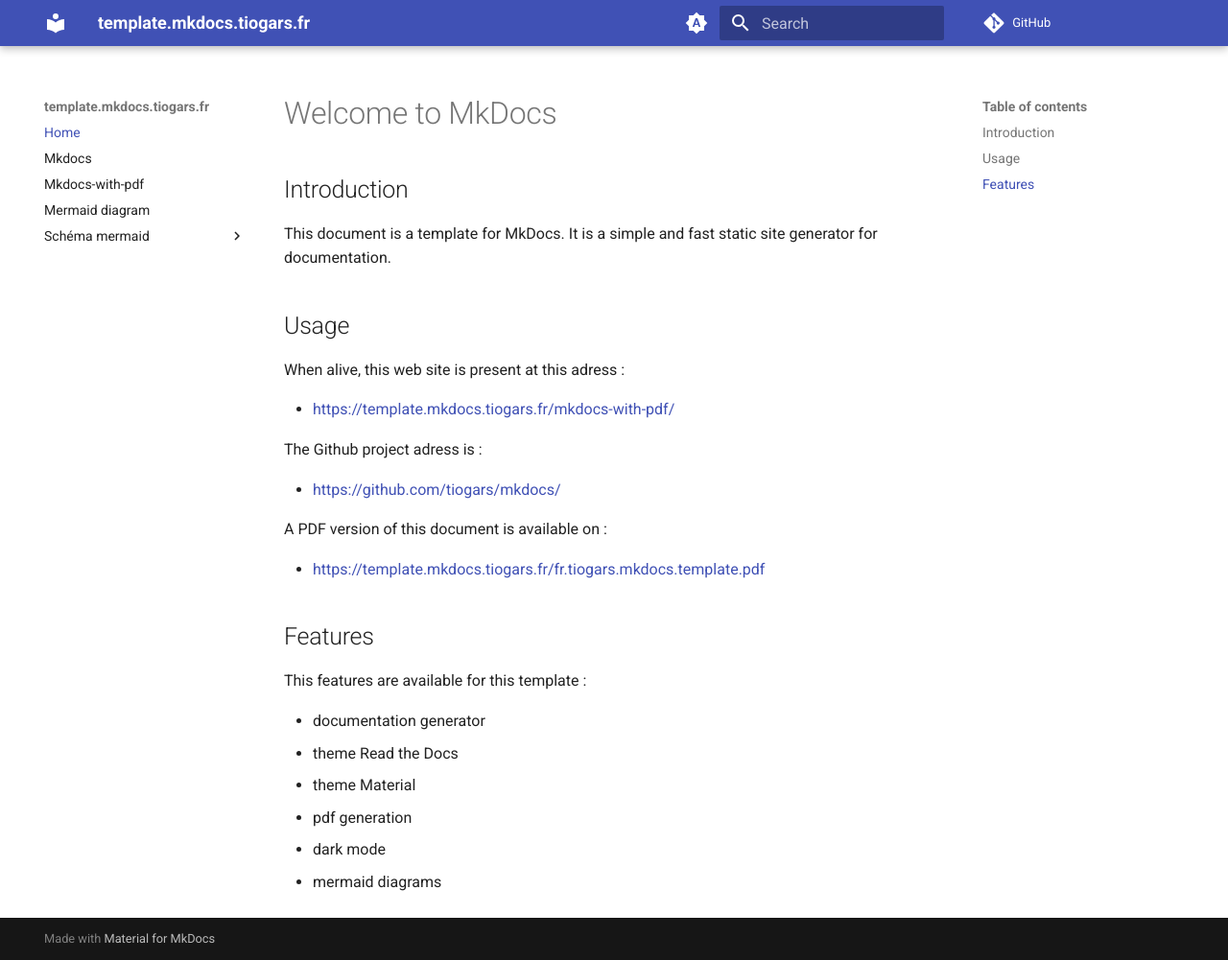
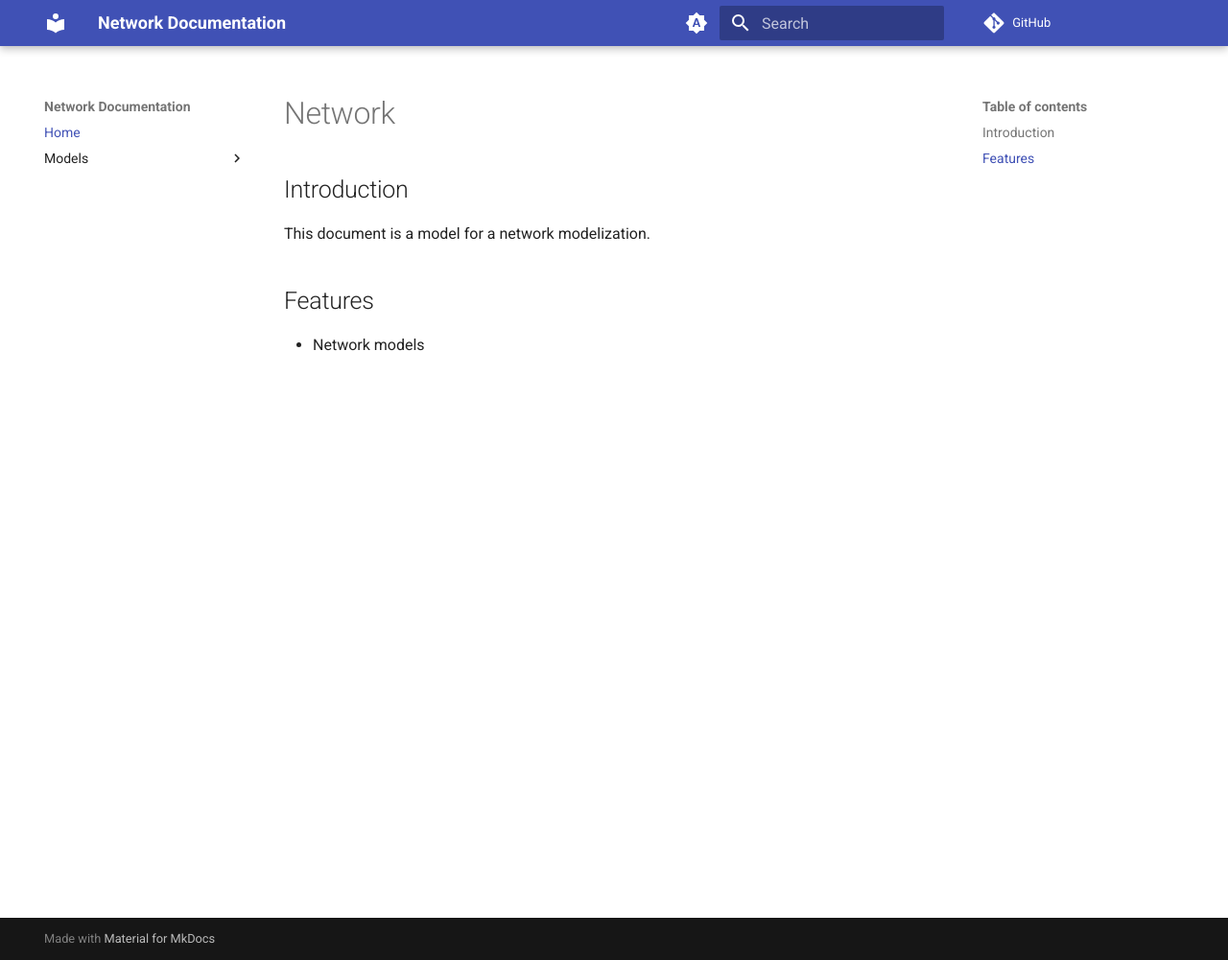
Before and after one commit to tiogars/network, an MkDocs documentation site: the page built from docs/index.md, in a window 1280 px wide and 1001 px high. Shown: the whole window at 96% size. Built offline with MkDocs 1.6.1 and Material for MkDocs 9.7.7, drawn with Linux system fonts in a browser that asks for light colours; comment, search, counter and statistics services are not loaded.

Commit message:
refactor: restructure documentation and update network model classes

```diff
--- a/docs/index.md
+++ b/docs/index.md
@@ -1,30 +1,9 @@
-# Welcome to MkDocs
+# Network
 
 ## Introduction
 
-This document is a template for MkDocs. It is a simple and fast static site generator for documentation.
-
-## Usage
-
-When alive, this web site is present at this adress :
-
-- [https://template.mkdocs.tiogars.fr/mkdocs-with-pdf/](https://template.mkdocs.tiogars.fr/mkdocs-with-pdf/)
-
-The Github project adress is :
-
-- [https://github.com/tiogars/mkdocs/](https://github.com/tiogars/mkdocs/)
-
-A PDF version of this document is available on :
-
-- [https://template.mkdocs.tiogars.fr/fr.tiogars.mkdocs.template.pdf](https://template.mkdocs.tiogars.fr/fr.tiogars.mkdocs.template.pdf)
+This document is a model for a network modelization.
 
 ## Features
 
-This features are available for this template :
-
-- documentation generator
-- theme Read the Docs
-- theme Material
-- pdf generation
-- dark mode
-- mermaid diagrams
+- Network models
--- a/mkdocs.yml
+++ b/mkdocs.yml
@@ -1,15 +1,15 @@
-site_name: template.mkdocs.tiogars.fr
-site_url: https://template.mkdocs.tiogars.fr/
-repo_url: https://github.com/tiogars/mkdocs-docker-image
-site_description: Documentation for mkdocs-template
+site_name: Network Documentation
+site_url: https://docs.network.tiogars.fr/
+repo_url: https://github.com/tiogars/network
+site_description: Documentation for network
 site_author: Tiogars
 nav:
   - Home: index.md
-  - Mkdocs: mkdocs.md
-  - Mkdocs-with-pdf: mkdocs-with-pdf.md
-  - Mermaid diagram: mermaid-diagrams.md
-  - Schéma mermaid:
-    - Flowchart: flow.md
+  - Models:
+    - Introduction: models/index.md
+    - Network: models/network.md
+    - Device: models/device.md
+    - Interface: models/interface.md
 theme:
   # name: readthedocs
   name: material
@@ -37,10 +37,6 @@ theme:
         name: Switch to system preference
 plugins:
   - search:
-  # - include-markdown:
-  #     include_markdown:
-  #       root: docs
-  #       follow_symlinks: true
   - kroki:
       FencePrefix: ''
       FileTypeOverrides:
@@ -48,46 +44,11 @@ plugins:
   - macros:
   - mermaid2:
       javascript: https://unpkg.com/mermaid@10.4.0/dist/mermaid.esm.min.mjs
-  # - pdf-with-js:
-  #     enable: true
   - with-pdf:
       author: Tiogars
       copyright: ©2025
-      #
-      #cover: false
-      #back_cover: true
-      #cover_title: TITLE TEXT
       cover_subtitle: Documentation
-      #custom_template_path: TEMPLATES PATH
-      #
-      #toc_title: TOC TITLE TEXT
-      #heading_shift: false
-      #toc_level: 3
-      #ordered_chapter_level: 2
-      #excludes_children:
-      #    - 'release-notes/:upgrading'
-      #    - 'release-notes/:changelog'
-      #
-      #exclude_pages:
-      #    - 'bugs/'
-      #    - 'appendix/contribute/'
-      #convert_iframe:
-      #    - src: IFRAME SRC
-      #      img: POSTER IMAGE URL
-      #      text: ALTERNATE TEXT
-      #    - src: ...
-      #two_columns_level: 3
-      #
-      #render_js: true
-      #headless_chrome_path: headless-chromium
-      # headless_chrome_path: headless-chrome
-      #
-      output_path: fr.tiogars.mkdocs-template.pdf fr.tiogars.mkdocs-template.pdf
-      #enabled_if_env: ENABLE_PDF_EXPORT
-      #
-      #debug_html: true
-      #show_anchors: true
-      #verbose: true
+      output_path: fr.tiogars.network.docs.pdf
 markdown_extensions:
   - admonition
   - abbr
@@ -105,14 +66,10 @@ markdown_extensions:
   - pymdownx.caret
   - pymdownx.critic
   - pymdownx.details
-  # - pymdownx.emoji:
-  #     emoji_index: !!python/name:materialx.emoji.twemoji
-  #     emoji_generator: !!python/name:materialx.emoji.to_svg
   - pymdownx.highlight:
       anchor_linenums: true
       line_spans: __span
       pygments_lang_class: true
-  # - pymdownx.inlinehilite
   - pymdownx.keys
   - pymdownx.magiclink:
       repo_url_shorthand: true
@@ -122,7 +79,6 @@ markdown_extensions:
   - pymdownx.smartsymbols
   - pymdownx.snippets
   - pymdownx.superfences:
-        # make exceptions to highlighting of code:
       custom_fences:
         - name: mermaid
           class: mermaid
```
Also changed, not shown: README.md (+1 -55 lines), docker-compose.yml (+6 -33 lines), docs/flow.md (deleted, +0 -8 lines), docs/mermaid-diagrams.md (deleted, +0 -59 lines), docs/mkdocs-with-pdf.md (deleted, +0 -7 lines), docs/mkdocs.md (deleted, +0 -22 lines), docs/models/device.md (added, +62 -0 lines), docs/models/index.md (added, +37 -0 lines), docs/models/interface.md (added, +40 -0 lines), docs/models/network.md (added, +19 -0 lines), 1 other file.
